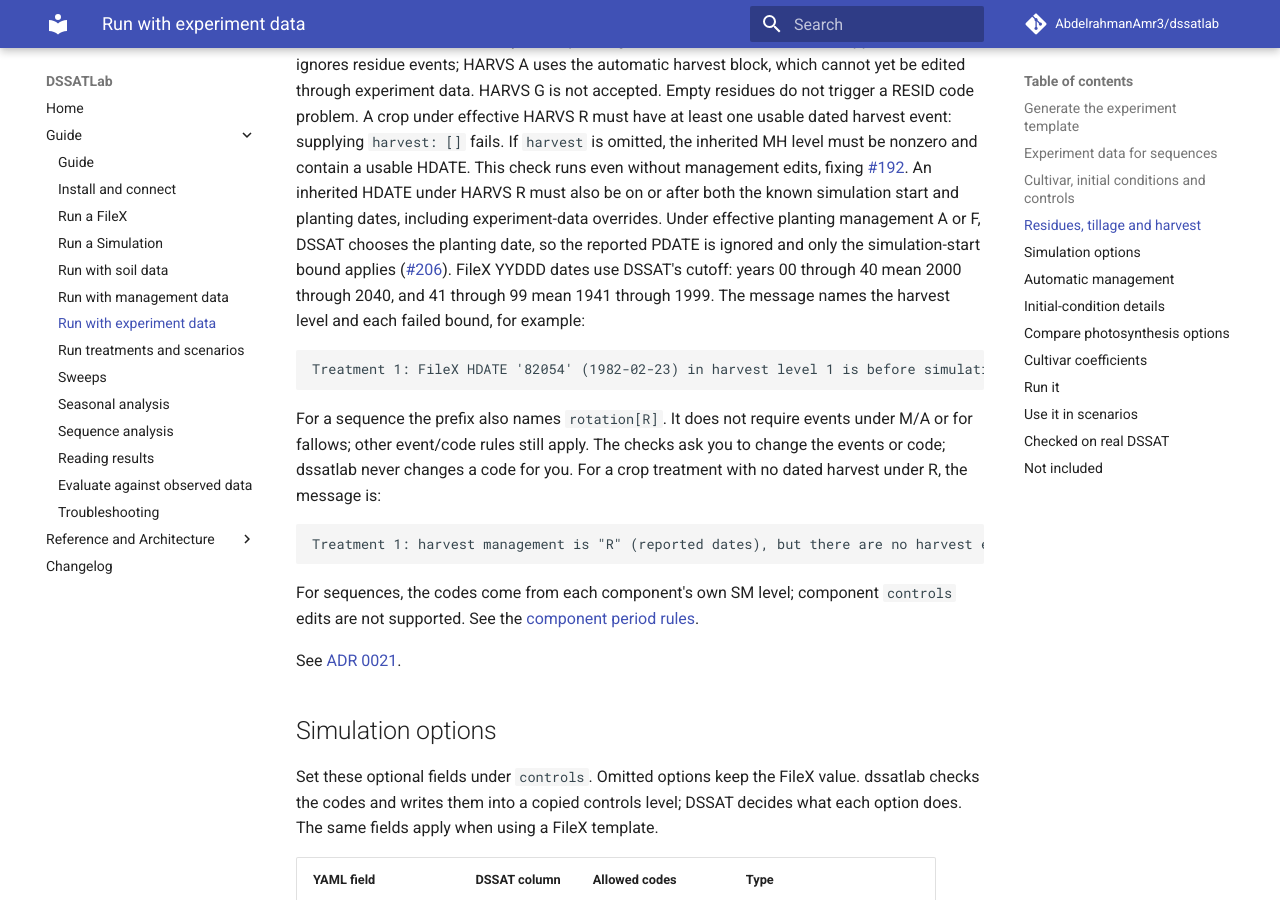
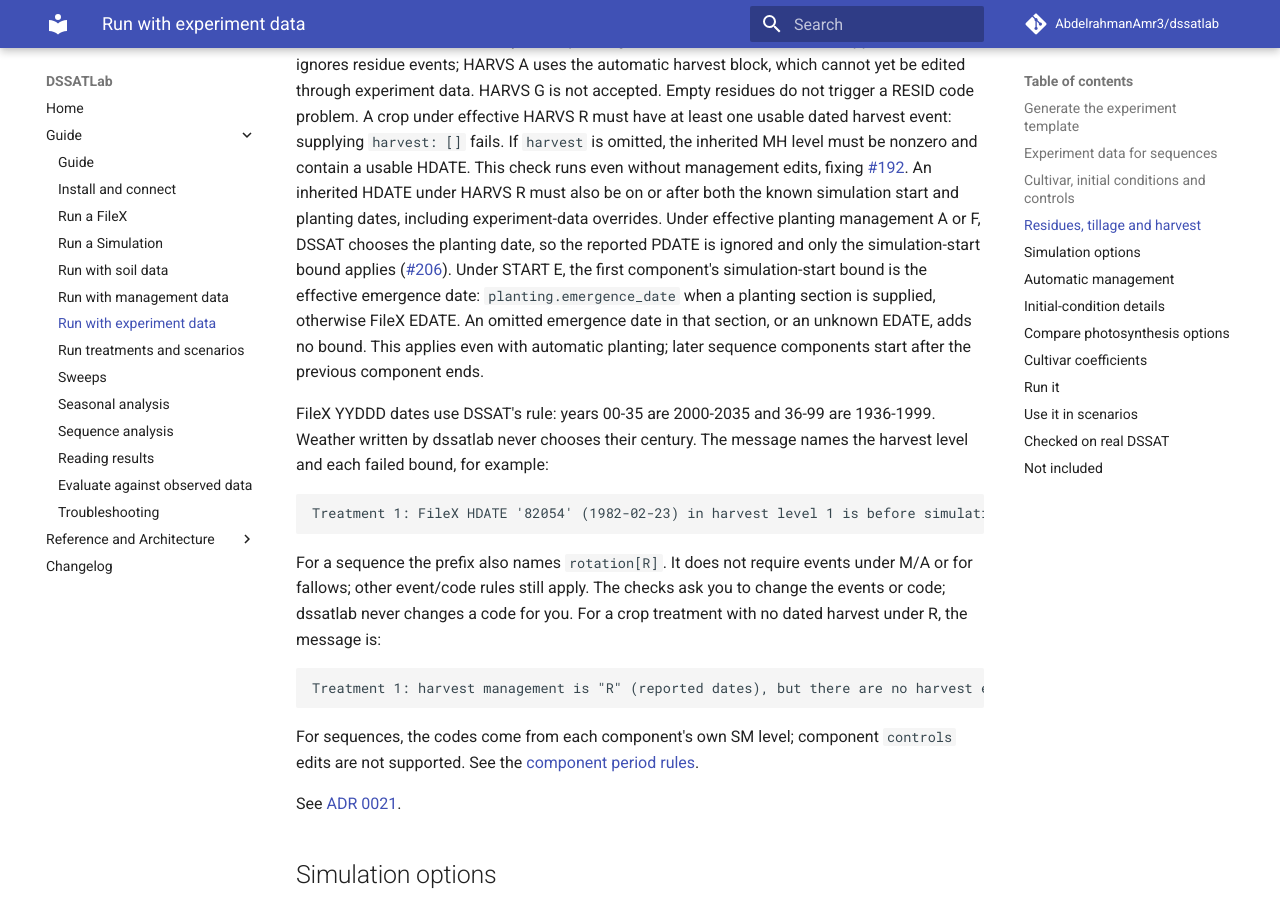
Before and after one commit to AbdelrahmanAmr3/dssatlab, an MkDocs documentation site: the page built from docs/guide/experiment.md, in a window 1280 px wide and 900 px high, scrolled down 4117 px. Built offline with MkDocs 1.6.1 and Material for MkDocs 9.7.7, drawn with Linux system fonts in a browser that asks for light colours; comment, search, counter and statistics services are not loaded.

Commit message:
Document the 0.18.3 date rules and bump the version (#251)
Co-Authored-By: Claude Opus 5.5 <noreply@anthropic.com>

````diff
--- a/docs/guide/experiment.md
+++ b/docs/guide/experiment.md
@@ -151,10 +151,16 @@ An inherited HDATE under HARVS R must also be on or after both the known
 simulation start and planting dates, including experiment-data overrides. Under
 effective planting management A or F, DSSAT chooses the planting date, so the
 reported PDATE is ignored and only the simulation-start bound applies
-([#206](https://github.com/AbdelrahmanAmr3/dssatlab/issues/206)). FileX YYDDD dates
-use DSSAT's cutoff: years 00 through 40 mean 2000 through 2040, and 41 through
-99 mean 1941 through 1999. The message names the harvest level and each failed
-bound, for example:
+([#206](https://github.com/AbdelrahmanAmr3/dssatlab/issues/206)). Under START E,
+the first component's simulation-start bound is the effective emergence date:
+`planting.emergence_date` when a planting section is supplied, otherwise FileX
+EDATE. An omitted emergence date in that section, or an unknown EDATE, adds no
+bound. This applies even with automatic planting; later sequence components
+start after the previous component ends.
+
+FileX YYDDD dates use DSSAT's rule: years 00-35 are 2000-2035 and 36-99 are
+1936-1999. Weather written by dssatlab never chooses their century. The message
+names the harvest level and each failed bound, for example:
 
 ```text
 Treatment 1: FileX HDATE '82054' (1982-02-23) in harvest level 1 is before simulation start date (1982-02-25) and planting date (1982-02-25). Move HDATE on or after these bounds, or change the start or planting date.
--- a/pyproject.toml
+++ b/pyproject.toml
@@ -4,7 +4,7 @@ build-backend = "setuptools.build_meta"
 
 [project]
 name = "dssatlab"
-version = "0.18.2"
+version = "0.18.3"
 description = "A small Python interface to DSSAT-CSM: find or build DSSAT, run a FileX, or run a simulation from your own weather data."
 readme = "README.md"
 requires-python = ">=3.10"
--- a/src/dssatlab/__init__.py
+++ b/src/dssatlab/__init__.py
@@ -36,4 +36,4 @@ __all__ = ["DSSATError", "DSSATInstallError", "DSSATNotFoundError", "DSSATRunErr
            "run_sweep", "run_treatments", "combine_summaries", "summarize_seasons", "write_scenario_template",
            ]
 
-__version__ = "0.18.2"
+__version__ = "0.18.3"
````
Also changed, not shown: CHANGELOG.md (+10 -0 lines), docs/guide/seasonal.md (+3 -1 lines), docs/guide/sequence.md (+4 -0 lines), docs/guide/simulation.md (+10 -6 lines), docs/guide/troubleshooting.md (+5 -2 lines), 1 other file.
